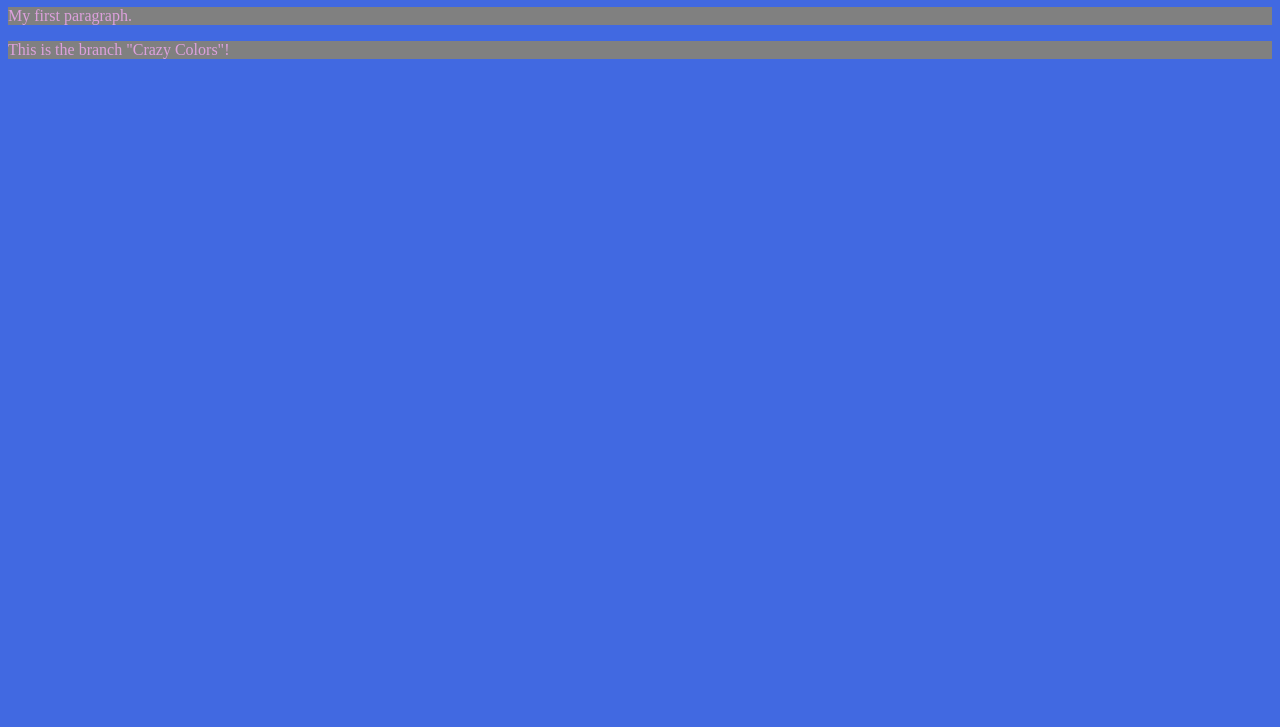
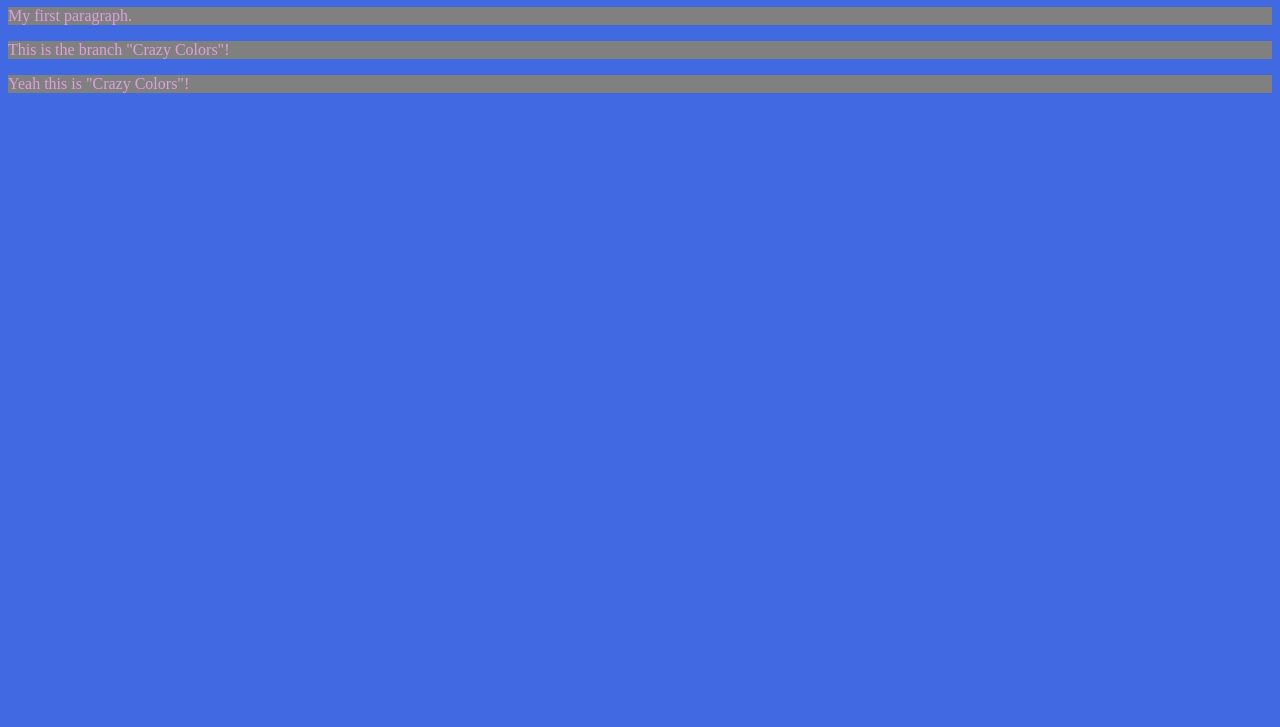
Before and after one commit to andrescassano/repository-test, a plain HTML site: page index.html in a window 1280 px wide. Shown: the part 73-800 px from the top of the page. Drawn offline with Linux system fonts and the light colour scheme.

Commit message:
added another paragraph

```diff
--- a/index.html
+++ b/index.html
@@ -11,6 +11,9 @@
     <p>
         This is the branch "Crazy Colors"!
     </p>
+    <p>
+        Yeah this is "Crazy Colors"!
+    </p>
     <script src="app.js"></script>
 </body>
 
```
